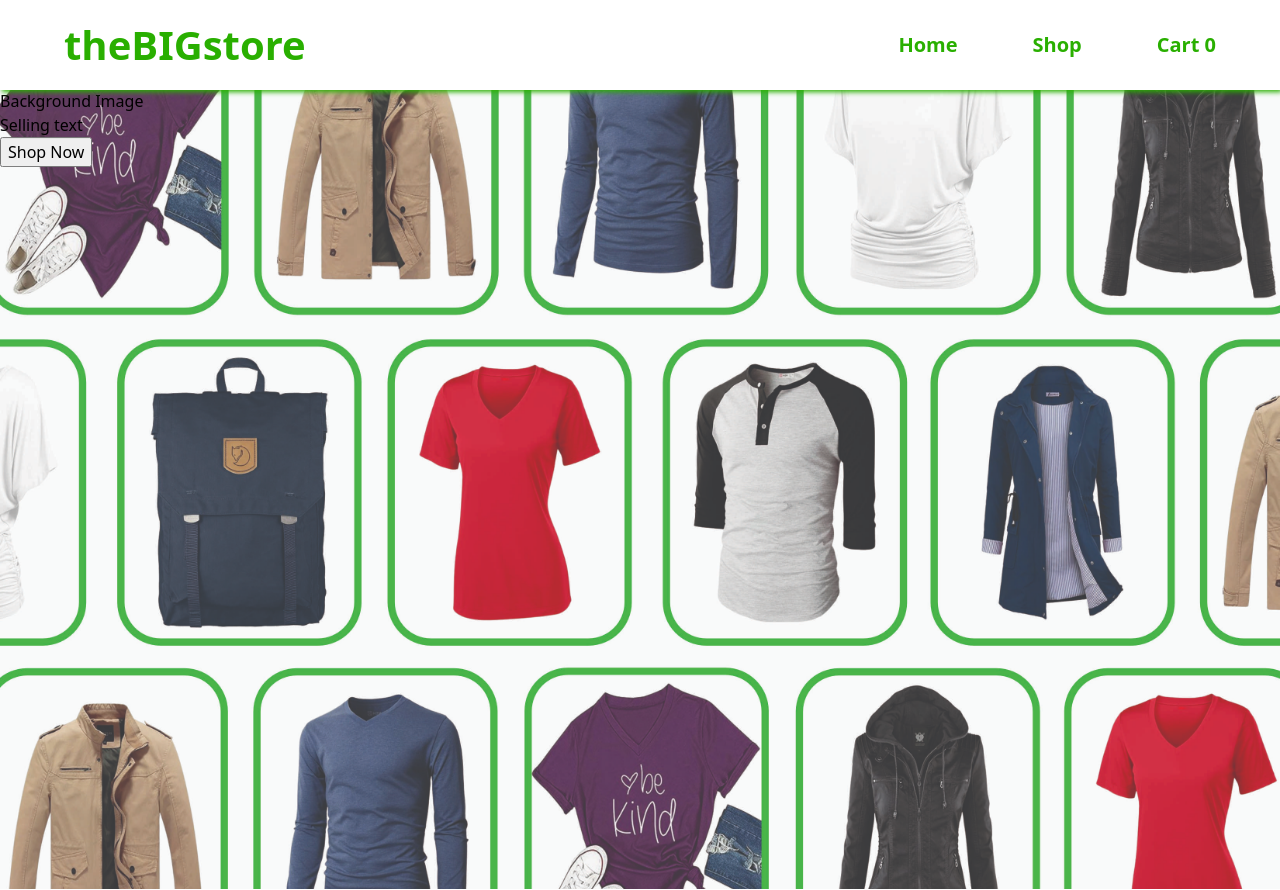
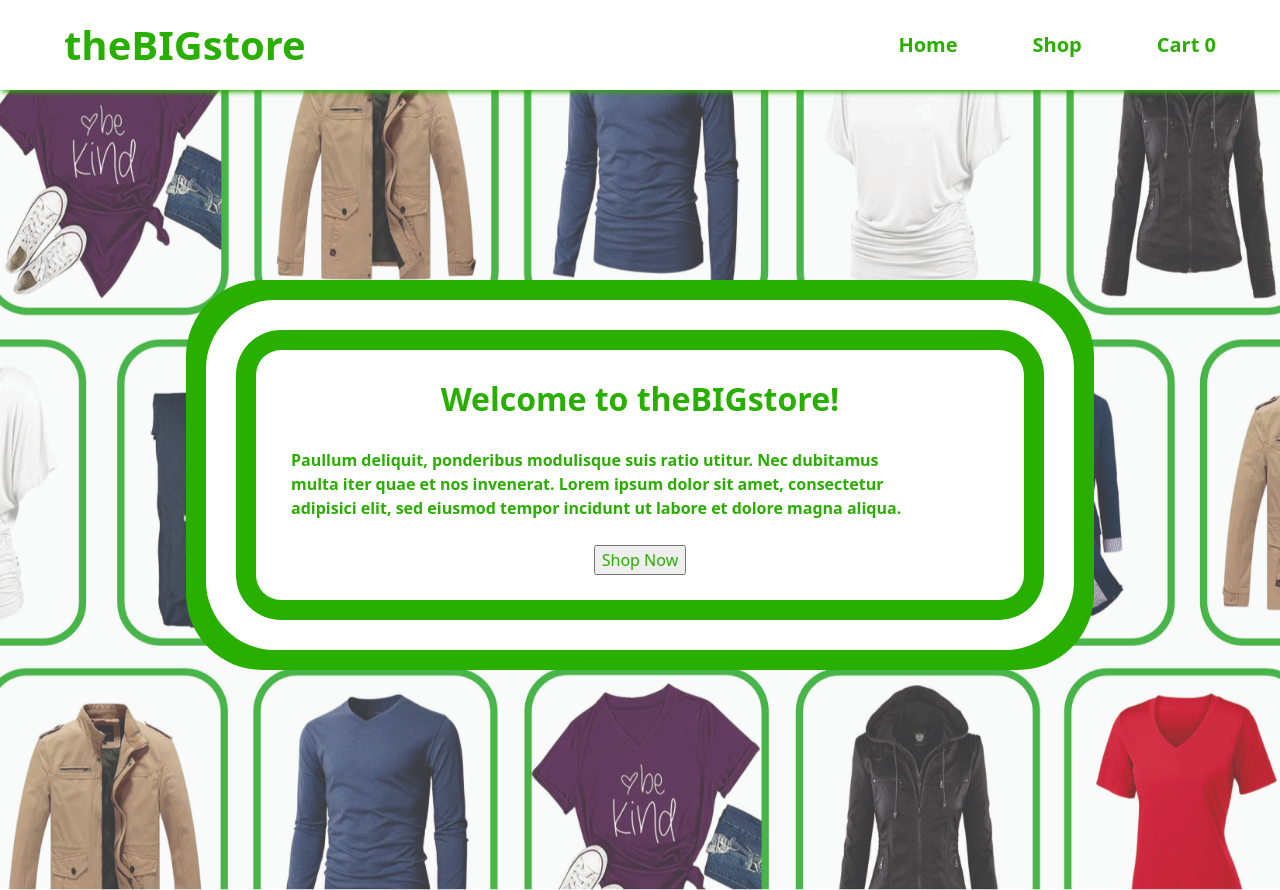
Before and after one commit to gushags/shopping-cart, a React (Vite) app: page / in a window 1280 px wide. Built offline with nearby package versions, Linux system fonts and the light colour scheme; no server answers.

Commit message:
style: add styling to home page

```diff
--- a/src/css/style.css
+++ b/src/css/style.css
@@ -1 +1,11 @@
-/* style.css */
+/* style.css -- global styles*/
+
+a:link,
+a:visited {
+  text-decoration: none;
+  color: rgb(41, 175, 0);
+}
+
+* {
+  color: rgb(41, 175, 0);
+}
--- a/src/home/Home.jsx
+++ b/src/home/Home.jsx
@@ -7,9 +7,15 @@ function Home() {
   return (
     <>
       <Navigation />
-      <div className={styles.homepageBackground}>
-        <div>Background Image</div>
-        <div>Selling text</div>
+      <div className={styles.homepageBackground}></div>
+      <div className={styles.homeContainer}>
+        <h1>Welcome to theBIGstore!</h1>
+        <h4 className={styles.sellText}>
+          Paullum deliquit, ponderibus modulisque suis ratio utitur. Nec
+          dubitamus multa iter quae et nos invenerat. Lorem ipsum dolor sit
+          amet, consectetur adipisici elit, sed eiusmod tempor incidunt ut
+          labore et dolore magna aliqua.
+        </h4>
         <button>Shop Now</button>
       </div>
     </>
--- a/src/home/Home.module.css
+++ b/src/home/Home.module.css
@@ -20,3 +20,29 @@
     transform: translateY(0); /* Return to starting position */
   }
 }
+
+.homeContainer {
+  position: absolute;
+  width: 60vw;
+  left: 20vw;
+  bottom: 25vh;
+  background-color: white;
+  border-radius: 25px;
+  box-shadow: 0px 0px 0px 20px rgba(41, 175, 0, 1),
+    0px 0px 0px 50px rgba(255, 255, 255, 1),
+    0px 0px 0px 70px rgba(41, 175, 0, 1);
+  text-wrap: unset;
+
+  display: flex;
+  flex-direction: column;
+  align-items: center;
+}
+
+h1,
+button {
+  margin: 25px 0;
+}
+
+.sellText {
+  padding: 0 35px;
+}
--- a/src/navigation/Navigation.module.css
+++ b/src/navigation/Navigation.module.css
@@ -1,10 +1,4 @@
 /* Navigation.module.css */
-
-a:link,
-a:visited {
-  text-decoration: none;
-  color: rgb(41, 175, 0);
-}
 
 nav {
   position: relative;
```
